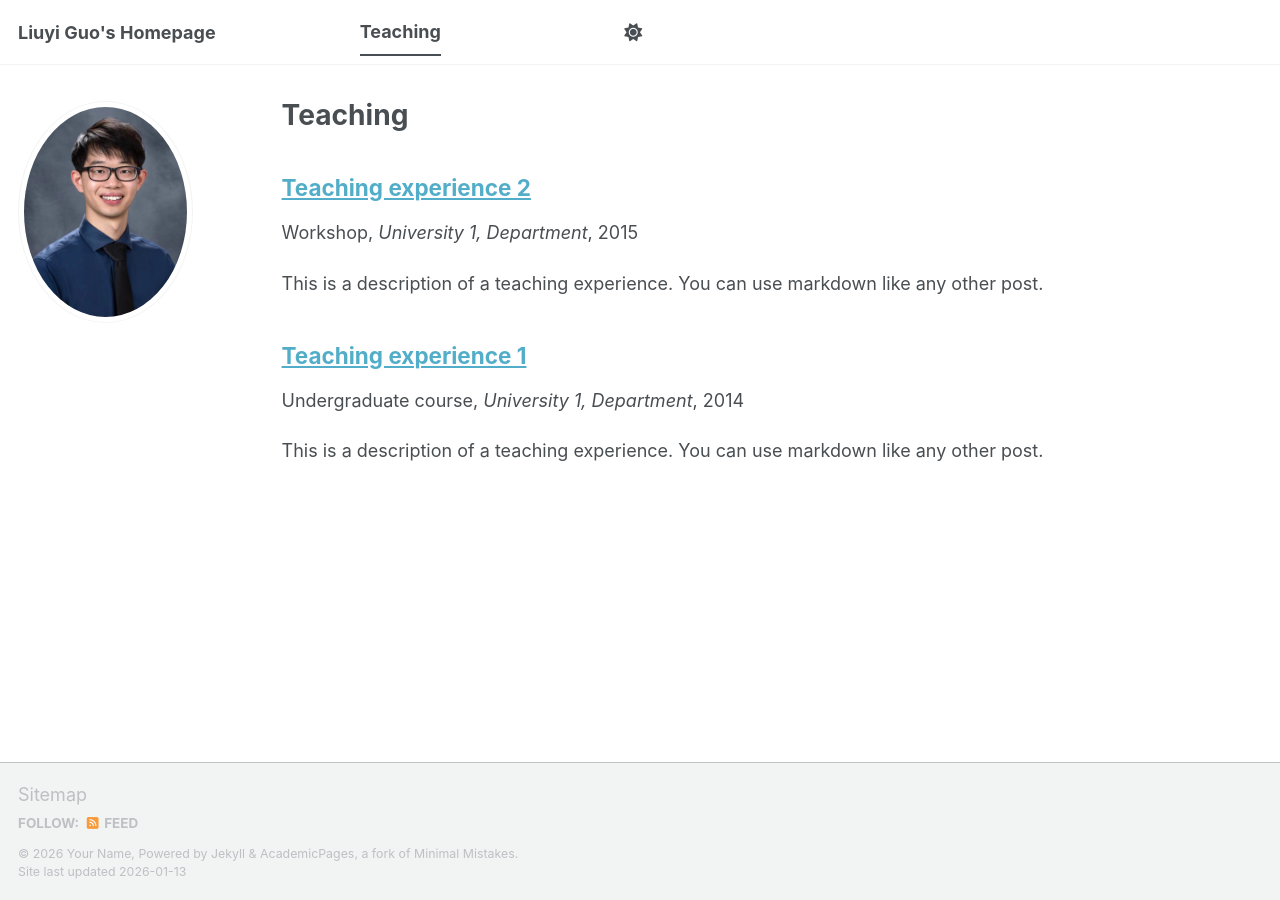
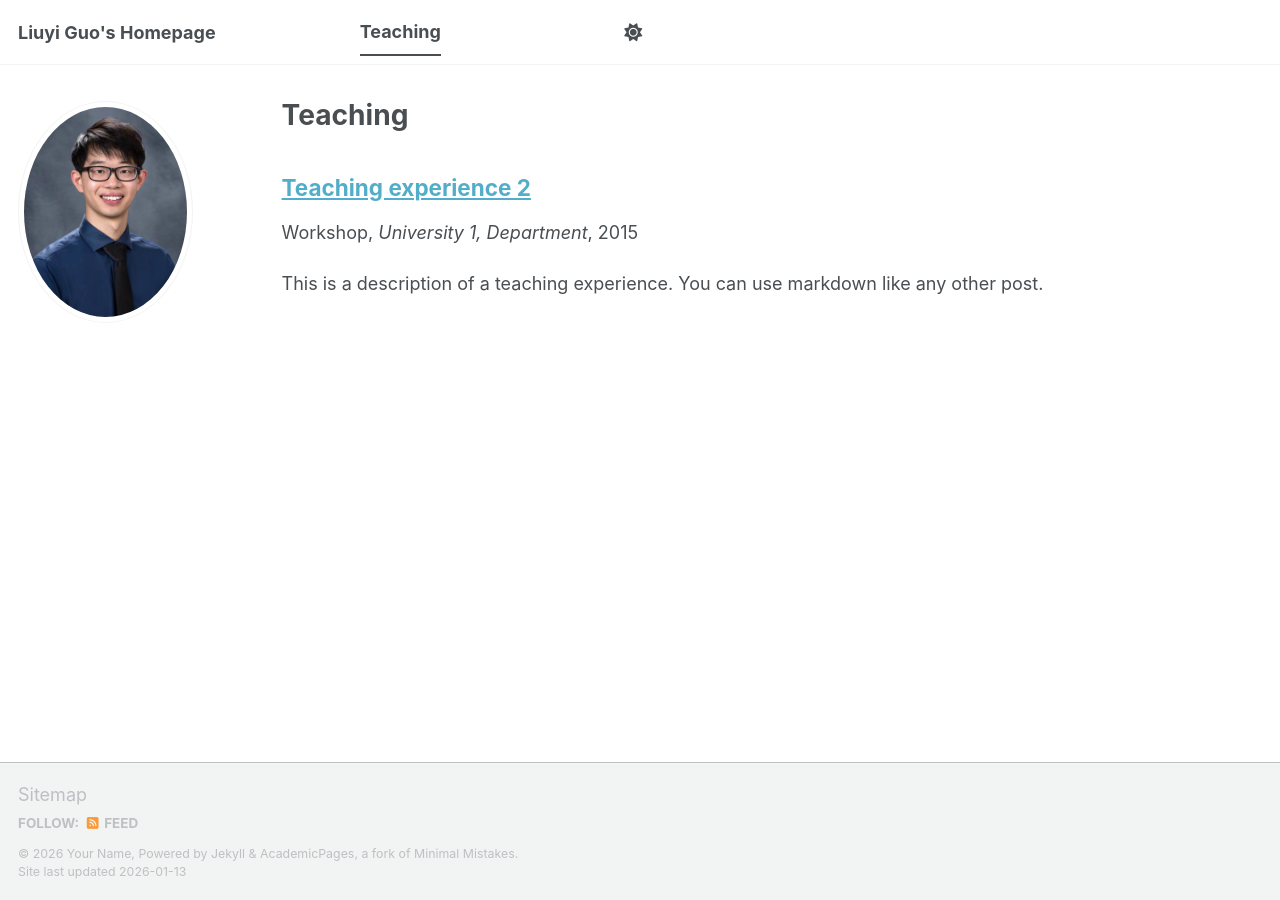
Before and after one commit to guoliuyi/lguo, a Jekyll site: the page built from _pages/teaching.html, in a window 1280 px wide. Built offline with Jekyll 4.4.1, drawn with Linux system fonts in a browser that asks for light colours; a script bundle is joined from its source files by our own code; library files that are not in the unit come from our copies.

Commit message:
Update 2014-spring-teaching-1.md

```diff
--- a/_teaching/2014-spring-teaching-1.md
+++ b/_teaching/2014-spring-teaching-1.md
@@ -1,20 +1,7 @@
----
 title: "Teaching experience 1"
-collection: teaching
+collection: # teaching
 type: "Undergraduate course"
-permalink: /teaching/2014-spring-teaching-1
-venue: "University 1, Department"
+permalink: # /teaching/2014-spring-teaching-1
+venue: # "University 1, Department"
 date: 2014-01-01
-location: "City, Country"
----
-
-This is a description of a teaching experience. You can use markdown like any other post.
-
-Heading 1
-======
-
-Heading 2
-======
-
-Heading 3
-======
+location: # "City, Country"
```
